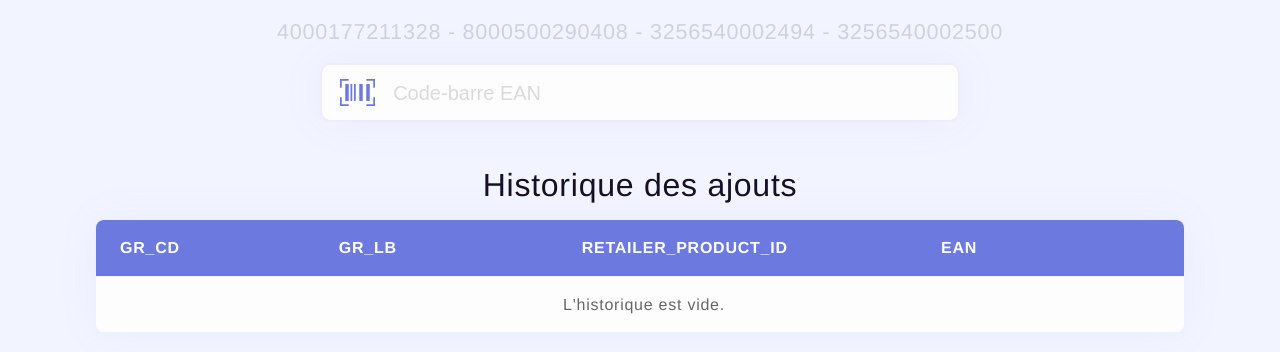
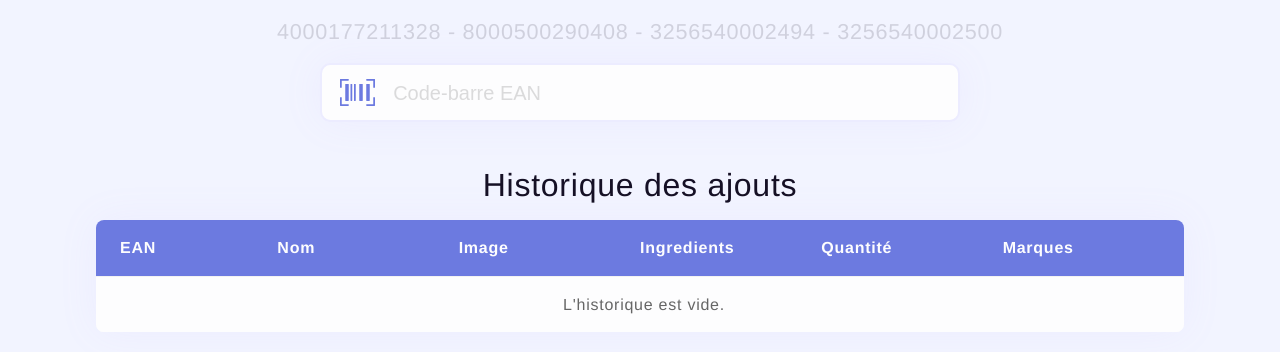
Before and after one commit to mlbonniec/AutoStocksUI, a React (Create React App) app: page / in a window 1280 px wide. Shown: the top 352 px of the page. Built offline with nearby package versions, Linux system fonts and the light colour scheme.

Commit message:
fix: fix table columns content
change of the ui taking into account changes in the api

```diff
--- a/src/components/App.tsx
+++ b/src/components/App.tsx
@@ -17,9 +17,9 @@
       (async () => {
         setLoading(true);
         try {
-          const sku = await axios.post(process.env.REACT_APP_API_URL + '/sku/' + barcode);
+          const { data }: { data: IItem } = await axios.post(process.env.REACT_APP_API_URL + '/sku/' + barcode);
 
-          setHistoric([sku.data, ...historic]);
+          setHistoric([data, ...historic]);
           setBarcode('');
         } catch (e) {
           if (e?.response?.status === 404)
--- a/src/components/Historic.tsx
+++ b/src/components/Historic.tsx
@@ -3,23 +3,29 @@
 import style from '../styles/historic.module.scss';
 
 export interface IItem {
-  GR_CD: string;
-  GR_LB: string;
-  RETAILER_PRODUCT_ID: string;
-  EAN: number;
+  brands: string;
+  image: string;
+  ingredients: string;
+  quantity: string;
+  ean: string;
+  name: string;
 }
 
 interface IHistoric {
   items: IItem[];
 }
 
-function Item({ GR_CD, GR_LB, RETAILER_PRODUCT_ID, EAN }: IItem): ReactElement {
+function Item({ ean, name, image, ingredients, quantity, brands }: IItem): ReactElement {
   return (
     <tr className={style.row}>
-      <td className={style.cell} title={GR_CD}>{GR_CD}</td>
-      <td className={style.cell} title={GR_LB}>{GR_LB}</td>
-      <td className={style.cell} title={RETAILER_PRODUCT_ID}>{RETAILER_PRODUCT_ID}</td>
-      <td className={style.cell} title={EAN.toString()}>{EAN}</td>
+      <td className={style.cell} title={ean}>{ean}</td>
+      <td className={style.cell} title={name}>{name}</td>
+      <td className={style.cell} title={image}>
+        <a href={image} target="_blank" rel="noreferrer">{image}</a>
+      </td>
+      <td className={style.cell} title={ingredients}>{ingredients}</td>
+      <td className={style.cell} title={quantity}>{quantity}</td>
+      <td className={style.cell} title={brands}>{brands}</td>
     </tr>
   )
 }
@@ -31,18 +37,20 @@
       <table className={style.content}>
       <tbody>
         <tr className={cls(style.header, style.row)}>
-          <th className={style.cell}>GR_CD</th>
-          <th className={style.cell}>GR_LB</th>
-          <th className={style.cell}>RETAILER_PRODUCT_ID</th>
           <th className={style.cell}>EAN</th>
+          <th className={style.cell}>Nom</th>
+          <th className={style.cell}>Image</th>
+          <th className={style.cell}>Ingredients</th>
+          <th className={style.cell}>Quantité</th>
+          <th className={style.cell}>Marques</th>
         </tr>
         {!items.length && (
           <tr className={cls(style.empty, style.row)}>
-            <td className={cls(style.cell, style.empty)} colSpan={4}>L'historique est vide.</td>
+            <td className={cls(style.cell, style.empty)} colSpan={6}>L'historique est vide.</td>
           </tr>
         )}
         {items.map((e: IItem, i: number) => (
-          <Item GR_CD={e.GR_CD} GR_LB={e.GR_LB} RETAILER_PRODUCT_ID={e.RETAILER_PRODUCT_ID} EAN={e.EAN} key={i} />
+          <Item ean={e.ean} name={e.name} image={e.image} ingredients={e.ingredients} quantity={e.quantity} brands={e.brands} key={i} />
         ))}
       </tbody>
       </table>
--- a/src/styles/historic.module.scss
+++ b/src/styles/historic.module.scss
@@ -45,7 +45,6 @@
         padding-left: 0;
         hyphens: auto;
         line-break: anywhere;
-        cursor: pointer;
         background-color: $white;
         transition: .05s ease-in-out background-color;
         border-bottom: 1px solid #f2f2f2;
@@ -55,6 +54,11 @@
         &:nth-child(1), &:nth-child(2), &:nth-child(3) {line-break: initial;}
 
         &.empty {text-align: center;}
+
+        a {
+          color: $blue;
+          cursor: pointer;
+        }
       }
     }
   }
```
